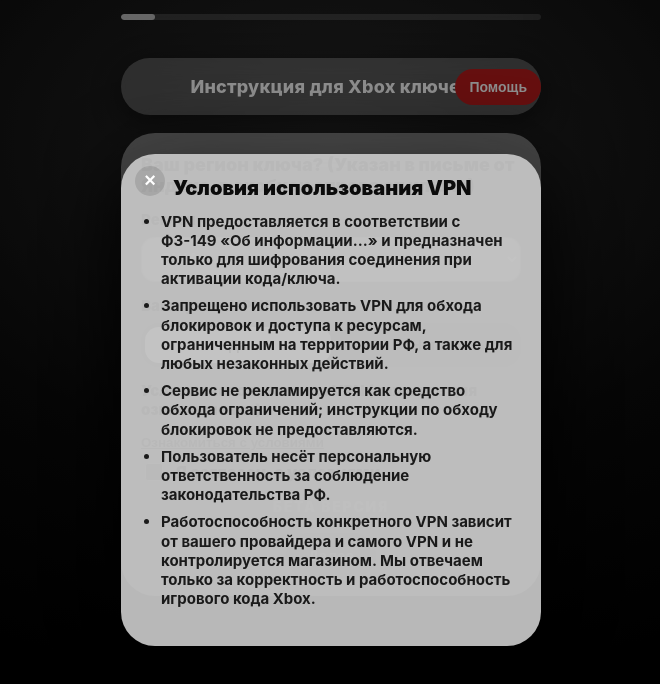
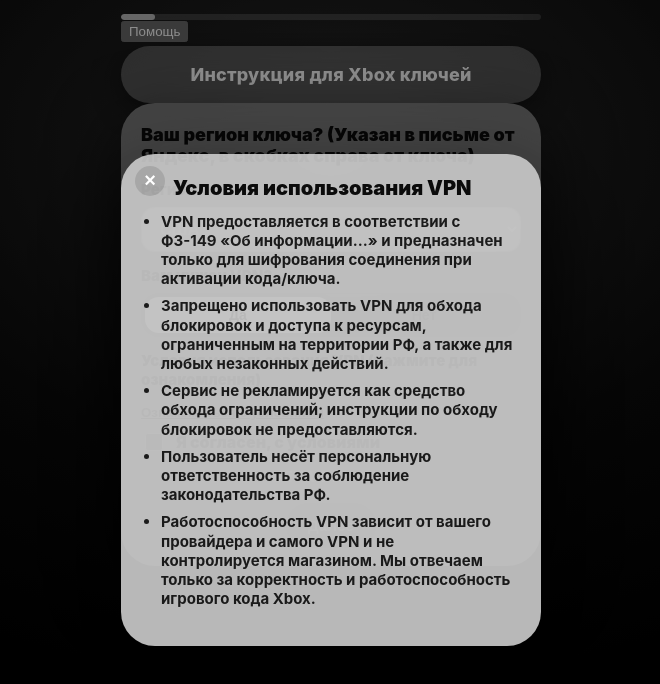
Before and after one commit to ArnoldKarzakov/virtgame-instructions, a plain HTML site: page index.html in a window 1280 px wide. Both pictures are taken after a click on the button "Ознакомиться с условиями". Shown: the whole page, without its empty margins (309-969 px from the left). Drawn offline with Linux system fonts and the light colour scheme.

Commit message:
Update index.html

```diff
--- a/index.html
+++ b/index.html
@@ -8,17 +8,19 @@
 </head>
 <body>
   <main class="app">
+
+    <!-- TOP BAR: progress + help -->
     <div class="top">
-      <div class="progress" aria-label="progress">
-        <div id="bar" class="bar"></div>
+      <div class="topInner">
+        <div class="progress" aria-label="progress">
+          <div id="bar" class="bar"></div>
+        </div>
+        <button id="helpBtn" class="helpBtnTop">Помощь</button>
       </div>
     </div>
 
     <section class="stage">
-      <div class="headerRow">
-        <div id="pill" class="pill">Инструкция для Xbox ключей</div>
-        <button id="helpBtn" class="helpBtn">Помощь</button>
-      </div>
+      <div id="pill" class="pill">Инструкция для Xbox ключей</div>
 
       <div class="card">
         <div id="content"></div>
@@ -44,13 +46,13 @@
             Без этих данных оператору всё равно придется задавать уточняющие вопросы, и решение займёт больше времени.
             <ul>
               <li>Перейдите в раздел «Заказы» в приложении Яндекс.Маркет</li>
-              <li>Нажмите кнопку «Чат с продавцом»:</li>
+              <li>Нажмите кнопку «Чат с продавцом»</li>
             </ul>
           </div>
 
-          <!-- OPTIONAL: add image like your mock -->
+          <!-- если не хочешь картинку - просто удали этот блок -->
           <div class="imgwrap">
-            <img class="img wide" src="assets/help.png" alt="Как открыть чат с продавцом"/>
+            <img class="img wide" src="assets/help.png" alt="Чат с продавцом"/>
           </div>
         </div>
       </div>
@@ -68,7 +70,7 @@
               <li>Запрещено использовать VPN для обхода блокировок и доступа к ресурсам, ограниченным на территории РФ, а также для любых незаконных действий.</li>
               <li>Сервис не рекламируется как средство обхода ограничений; инструкции по обходу блокировок не предоставляются.</li>
               <li>Пользователь несёт персональную ответственность за соблюдение законодательства РФ.</li>
-              <li>Работоспособность конкретного VPN зависит от вашего провайдера и самого VPN и не контролируется магазином. Мы отвечаем только за корректность и работоспособность игрового кода Xbox.</li>
+              <li>Работоспособность VPN зависит от вашего провайдера и самого VPN и не контролируется магазином. Мы отвечаем только за корректность и работоспособность игрового кода Xbox.</li>
             </ul>
           </div>
         </div>
```
